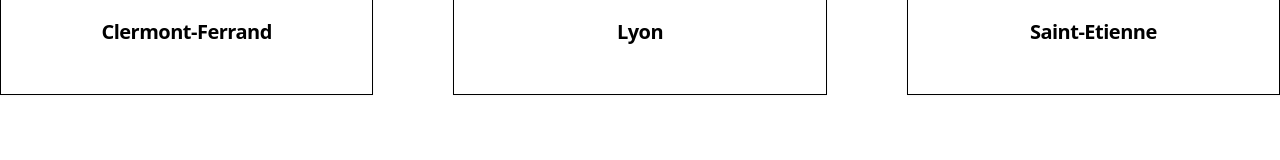
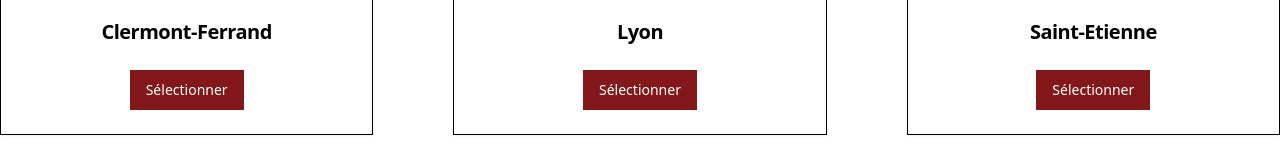
Before and after one commit to GabrielAlbinet/echovisuel-mecelacata, an Angular app: page / in a window 1280 px wide. Shown: the part 457-617 px from the top of the page. Built offline with nearby package versions, Linux system fonts and the light colour scheme.

Commit message:
Sélection d'un lieu, output, affigage du lieu sélectionné

```diff
--- a/src/app/components/venue-card/venue-card.component/venue-card.component.html
+++ b/src/app/components/venue-card/venue-card.component/venue-card.component.html
@@ -8,6 +8,7 @@
             <p class="mt-3 mb-6 text-xl font-semibold tracking-tight text-heading">{{ venue().type }}</p>
             <p class="mt-3 mb-6 text-xl font-semibold tracking-tight text-heading">{{ venue().capacity }}</p>
             <p class="mt-3 mb-6 text-xl font-semibold tracking-tight text-heading">{{ venue().location }}</p>
+            <button (click)="selectVenue()" class="inline-flex items-center text-white bg-red-900 box-border hover:bg-brand-strong focus:ring-4 focus:ring-brand-medium font-medium leading-5 rounded-base text-sm px-4 py-2.5 focus:outline-none">Sélectionner</button>
 
     </div>
 </div>
--- a/src/app/components/venue-card/venue-card.component/venue-card.component.ts
+++ b/src/app/components/venue-card/venue-card.component/venue-card.component.ts
@@ -1,4 +1,4 @@
-import { Component, input } from '@angular/core';
+import { Component, input, output } from '@angular/core';
 import { Venue } from '../../../types/venue.interface';
 
 @Component({
@@ -9,6 +9,12 @@ import { Venue } from '../../../types/venue.interface';
 })
 export class VenueCardComponent {
 
+  venueSelected = output<Venue>();
+
+  selectVenue() {
+    this.venueSelected.emit(this.venue());
+  }
+
   venue = input.required<Venue>();
 
 }
--- a/src/app/components/venue-list/venue-list.component/venue-list.component.html
+++ b/src/app/components/venue-list/venue-list.component/venue-list.component.html
@@ -1,6 +1,10 @@
 
 <div class="flex flex-row gap-20">
 @for(venue of arrayOfVenues(); track venue.name) {
-    <app-venue-card [venue]="venue"/>
+    <app-venue-card [venue]="venue" (venueSelected)="onVenueSelected($event)" />
 }
 </div>
+
+@if (lastSelectedVenue; as venue) {
+    <p> {{ venue.name }}</p>
+}
--- a/src/app/components/venue-list/venue-list.component/venue-list.component.ts
+++ b/src/app/components/venue-list/venue-list.component/venue-list.component.ts
@@ -12,6 +12,12 @@ import { VenueCardComponent } from '../../venue-card/venue-card.component/venue-
 
 export class VenueListComponent {
 
+  lastSelectedVenue: Venue | undefined;
+
+  onVenueSelected(venue: Venue) {
+    this.lastSelectedVenue = venue;
+  }
+
   venueService = inject(VenueServiceTs);
 
   arrayOfVenues =  signal<Venue[]>(this.venueService.getVenuesFromService());
```
